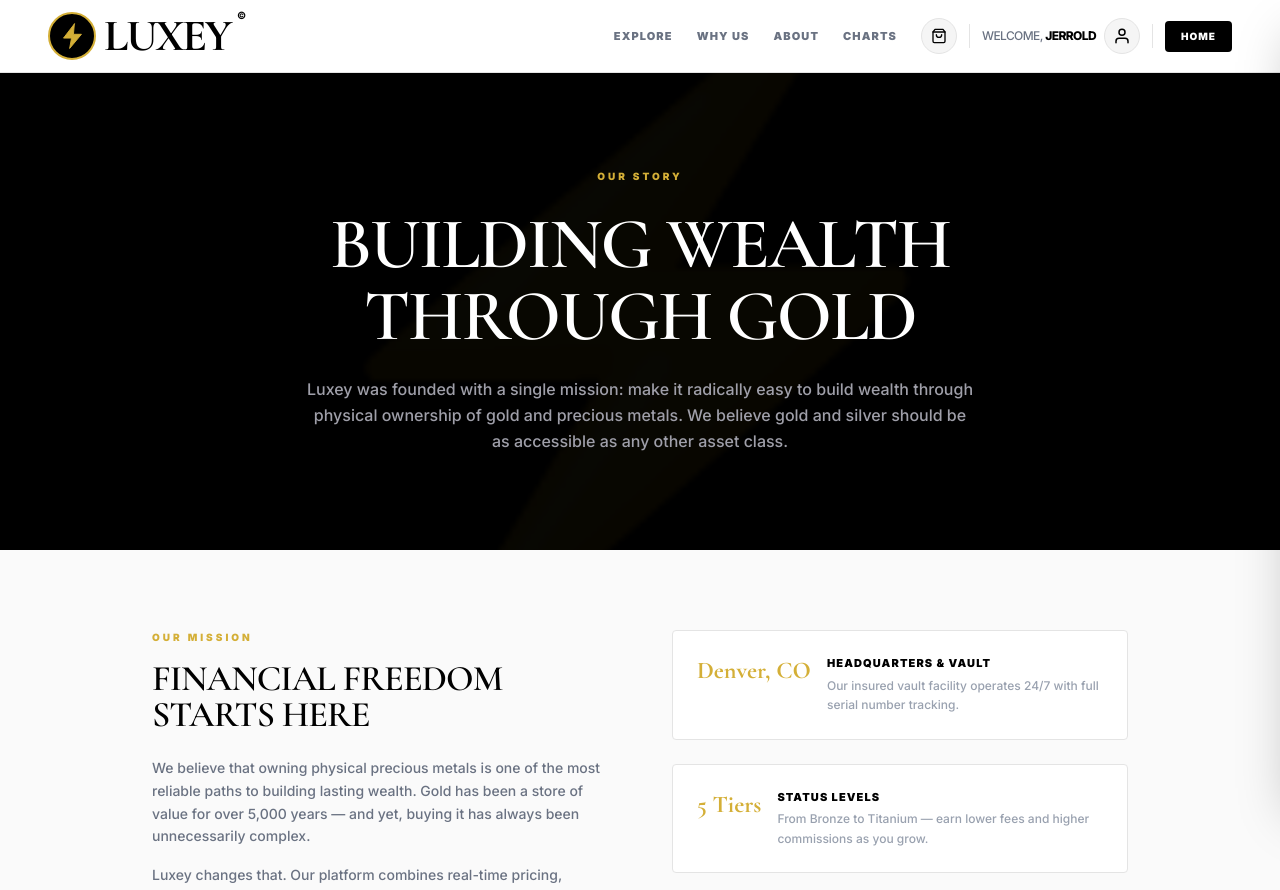
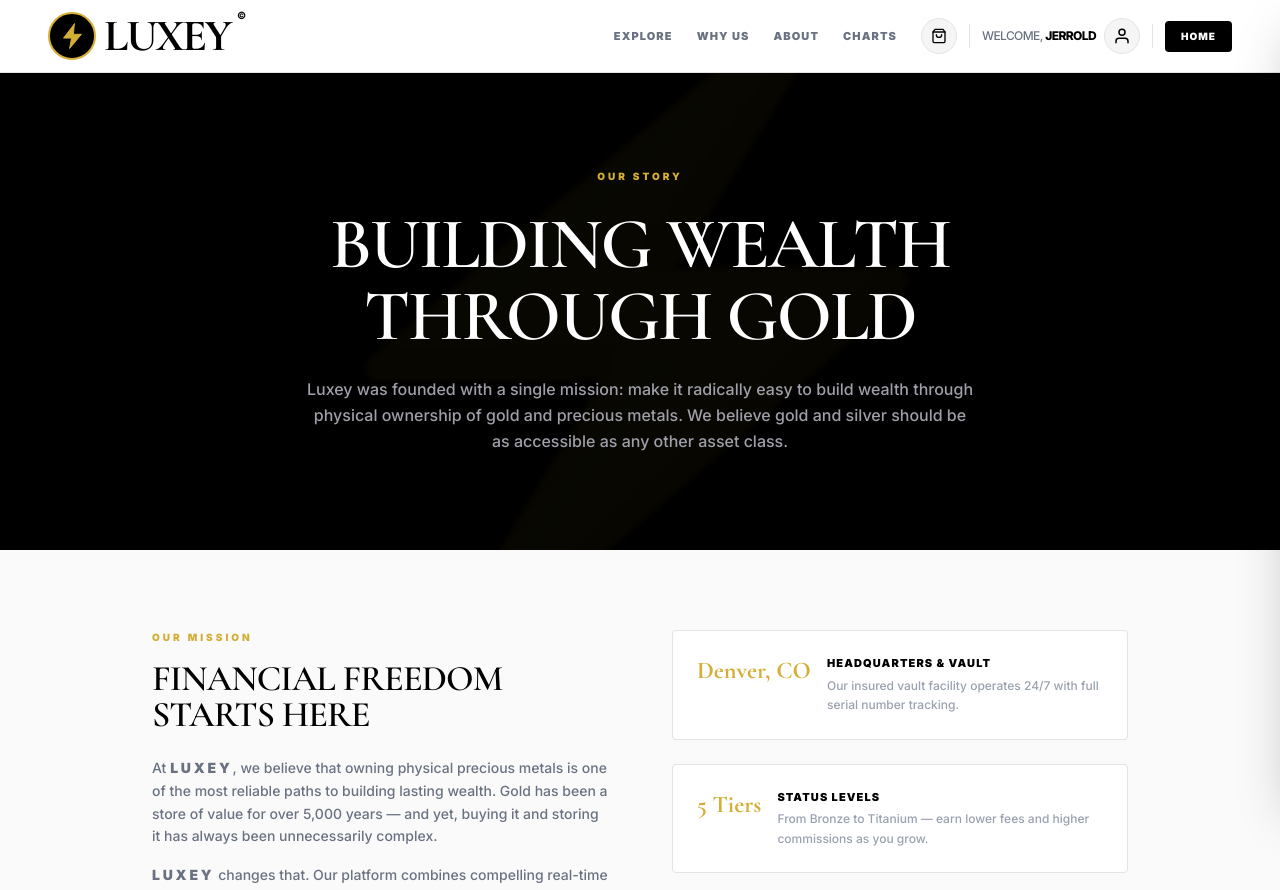
Before and after one commit to zendirectftw/Luxey, a Next.js app: page /about in a window 1280 px wide. Shown: the top 890 px of the page. Built offline with nearby package versions, Linux system fonts and the light colour scheme.

Commit message:
Update About Us mission text

```diff
--- a/src/app/(public)/about/page.tsx
+++ b/src/app/(public)/about/page.tsx
@@ -43,16 +43,16 @@
                             Financial Freedom<br />Starts Here
                         </h2>
                         <p className="text-sm text-gray-500 font-medium leading-relaxed mb-4">
-                            We believe that owning physical precious metals is one of the most
+                            At <span style={{ letterSpacing: '0.2em' }} className="font-black">LUXEY</span>, we believe that owning physical precious metals is one of the most
                             reliable paths to building lasting wealth. Gold has been a store of
-                            value for over 5,000 years — and yet, buying it has always been
+                            value for over 5,000 years — and yet, buying it and storing it has always been
                             unnecessarily complex.
                         </p>
                         <p className="text-sm text-gray-500 font-medium leading-relaxed">
-                            Luxey changes that. Our platform combines real-time pricing,
-                            instant payouts, secure vault custody, and a referral network that
-                            lets you earn while you build. We&apos;re making precious metals
-                            accessible to everyone.
+                            <span style={{ letterSpacing: '0.2em' }} className="font-black">LUXEY</span> changes that. Our platform combines compelling real-time pricing
+                            and a secure storage option for buyers with fast payouts and referral
+                            commissions for sellers. We help you build wealth through precious
+                            metals ownership. Finally, gold and precious metals are accessible to everyone!
                         </p>
                     </div>
 
```
